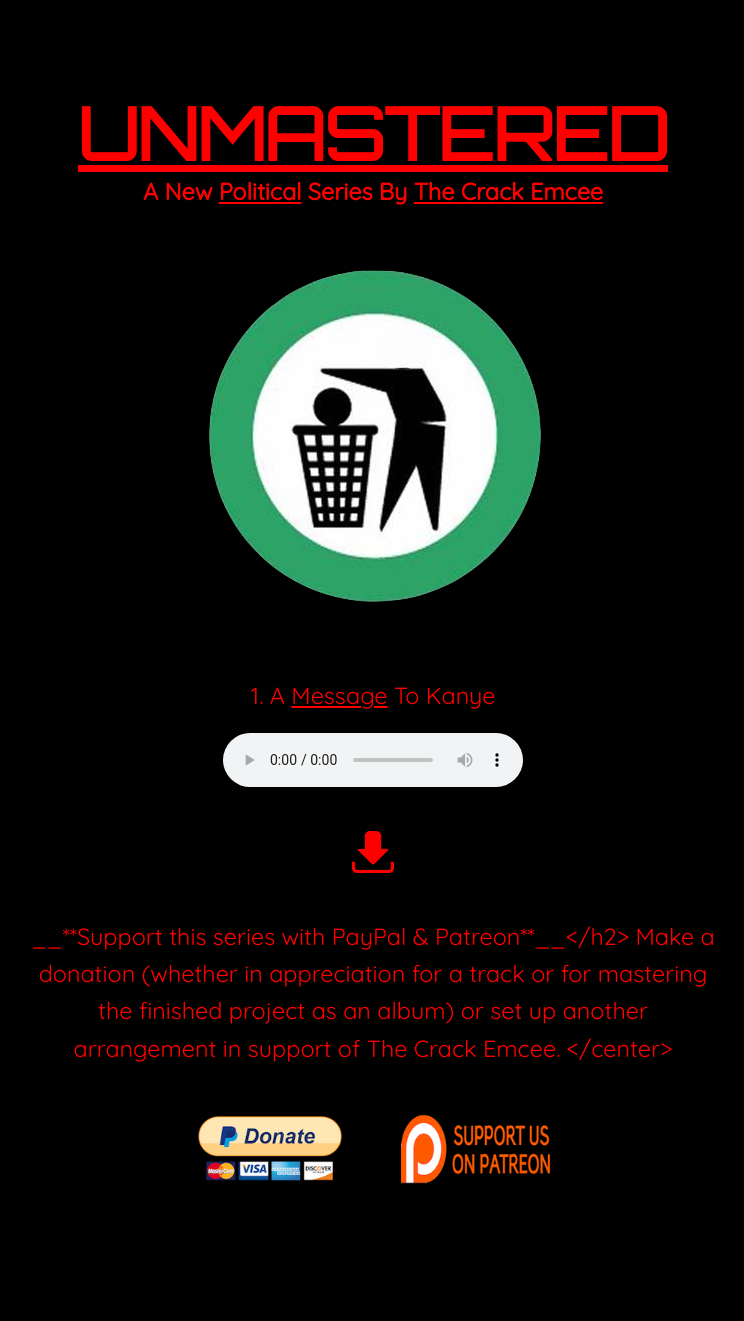
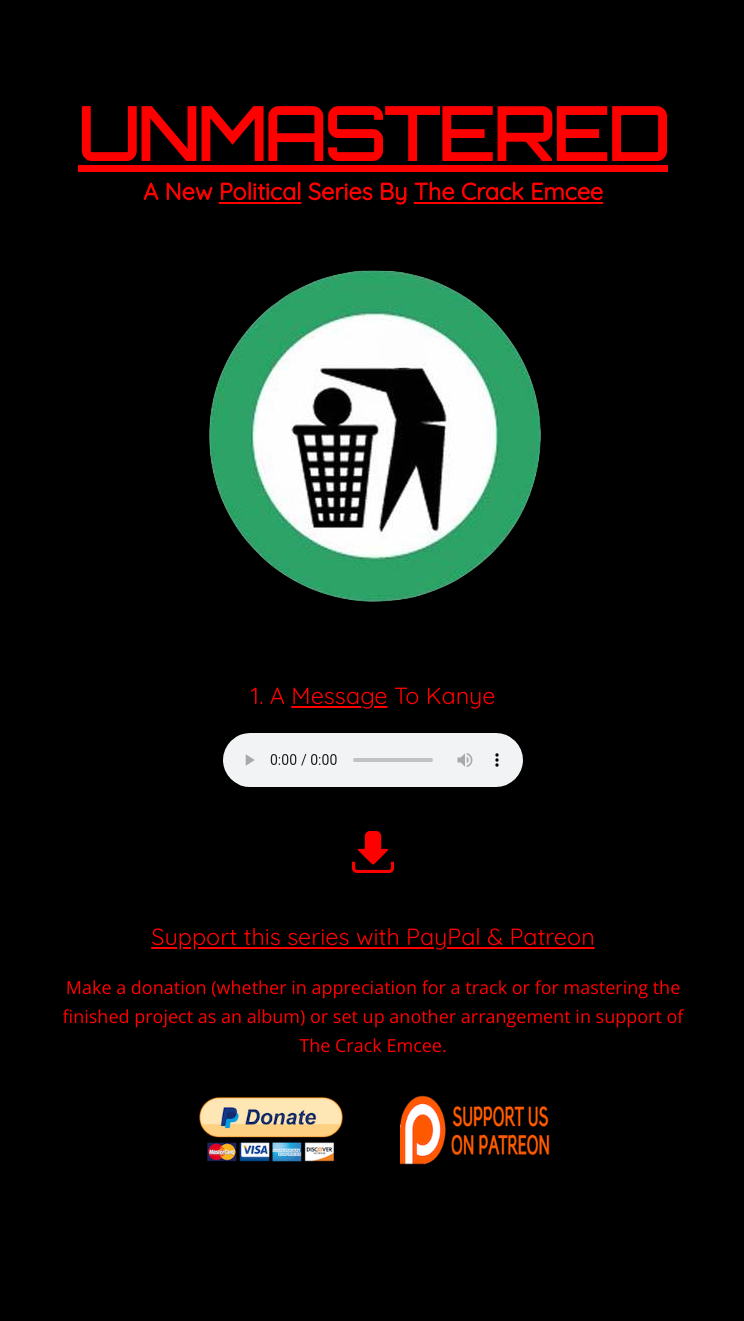
Before and after one commit to esotericplutocrat/thecrackemcee.github.io, a Jekyll site: the page built from index.md, in a window 1280 px wide. Shown: the whole page, without its empty margins (267-1011 px from the left). Built offline with Jekyll 4.4.1, drawn with Linux system fonts in a browser that asks for light colours; nearby versions of some CDN libraries; some web fonts are replaced; after the commit the page ends 1291 px from its top, so only the background shows below that.

```diff
--- a/index.md
+++ b/index.md
@@ -39,7 +39,7 @@ layout: default
 </a>
 
 
-<h2><a href="https://www.breitbart.com/big-hollywood/2013/05/12/conservative-art-progressives-attack/">__**Support this series with PayPal & Patreon**__</h2>
+<h2><a href="https://www.breitbart.com/big-hollywood/2013/05/12/conservative-art-progressives-attack/"><u>Support this series with PayPal & Patreon</u></a></h2>
 
 Make a donation (whether in appreciation for a track or for mastering the finished project as an album) or set up another arrangement in support of The Crack Emcee.
 
```
